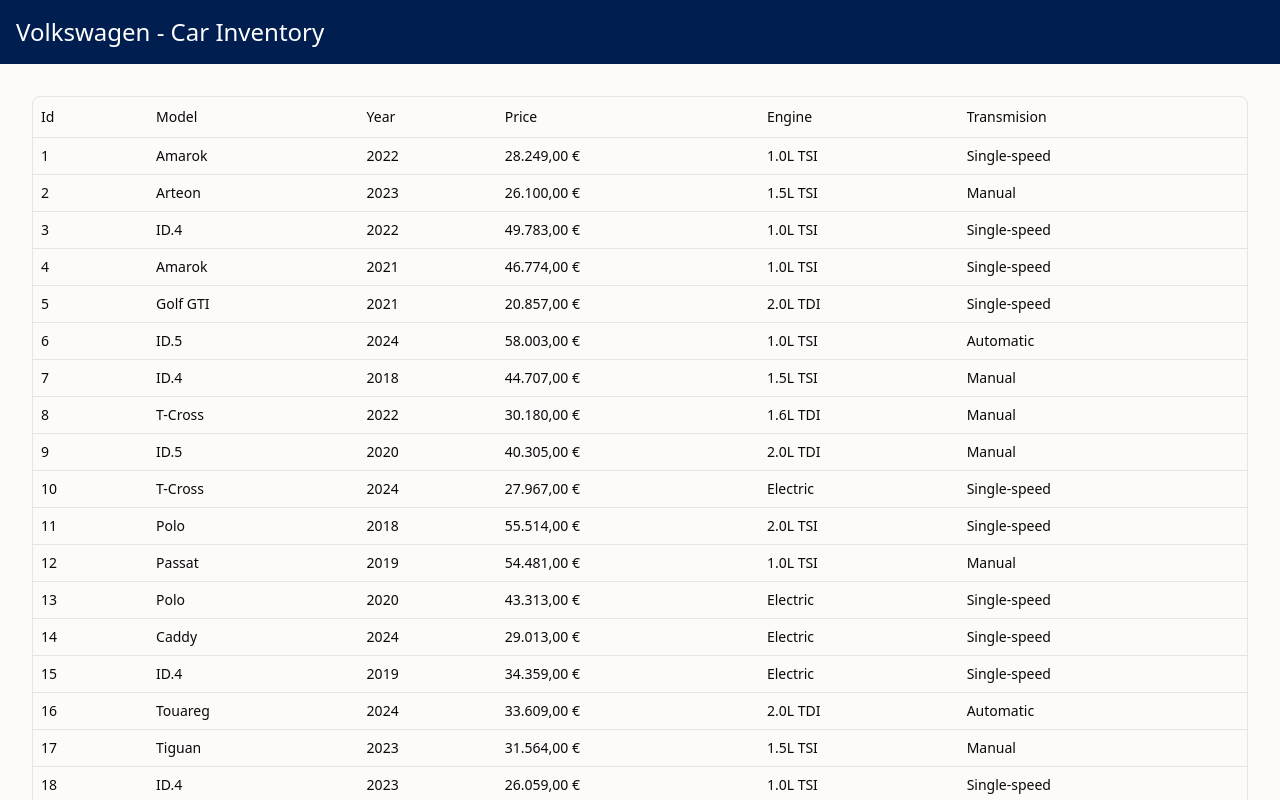
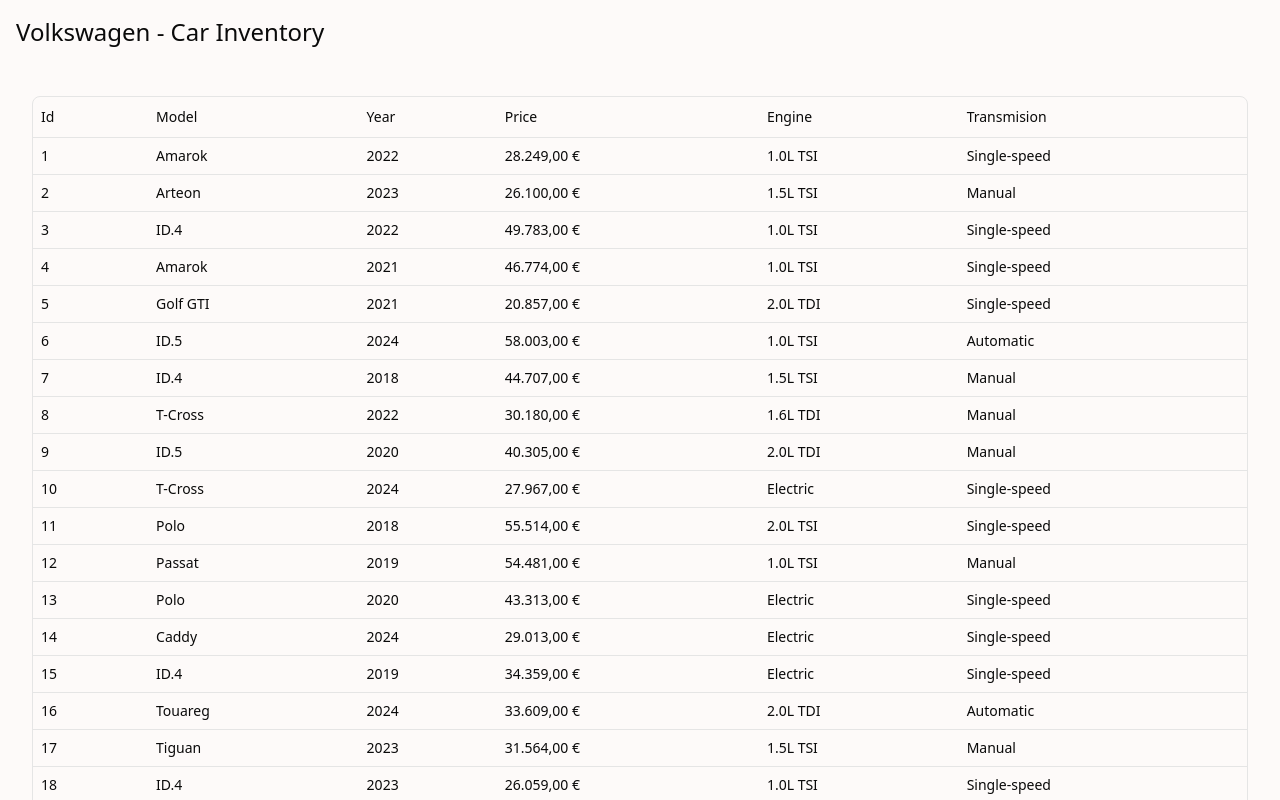
Before and after one commit to SabrinaFZ/frontend-challenge, a React (Vite) app: page / in a window 1280 px wide. Shown: the top 800 px of the page. Built offline with nearby package versions, Linux system fonts and the light colour scheme; data requests are answered from the project's data file.

Commit message:
refactor: change style of layout

```diff
--- a/src/components/common/Layout.tsx
+++ b/src/components/common/Layout.tsx
@@ -1,13 +1,13 @@
 export default function Layout({ children }: { children: React.ReactNode }) {
   return (
     <div className="flex flex-col min-h-screen">
-      <header className="bg-volkswagen-blue text-white p-4">
+      <header className="p-4">
         <h1 className="text-2xl">Volkswagen - Car Inventory</h1>
       </header>
-      <div className="container mx-auto px-4 py-4">
+      <div className="container mx-auto p-4">
         <main className="flex-grow p-4">{children}</main>
       </div>
-      <footer className="bg-volkswagen-blue text-white p-4 text-center">
+      <footer className="p-4 text-center text-xs">
         &copy; {new Date().getFullYear()} Car Inventory
       </footer>
     </div>
```
